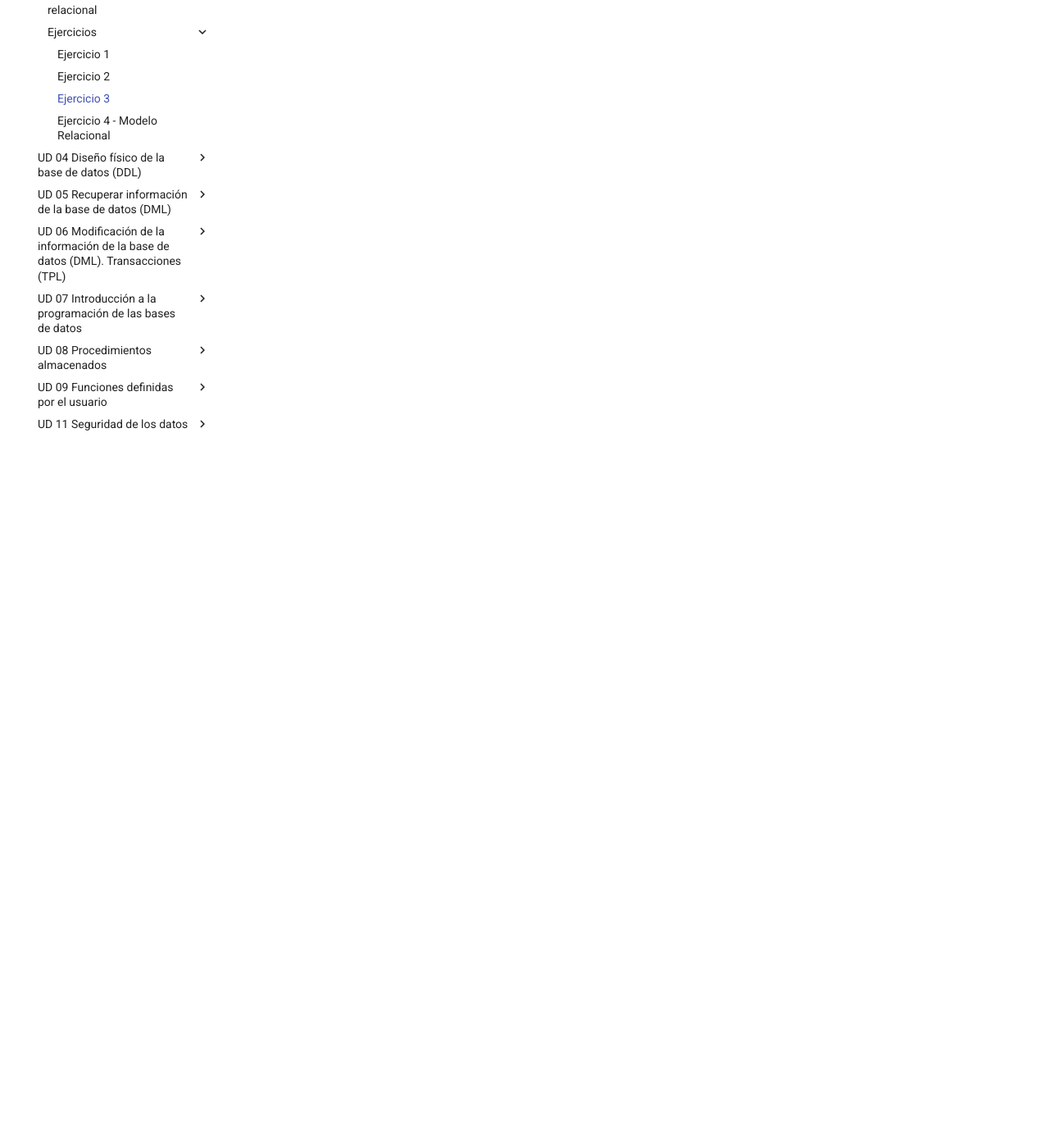
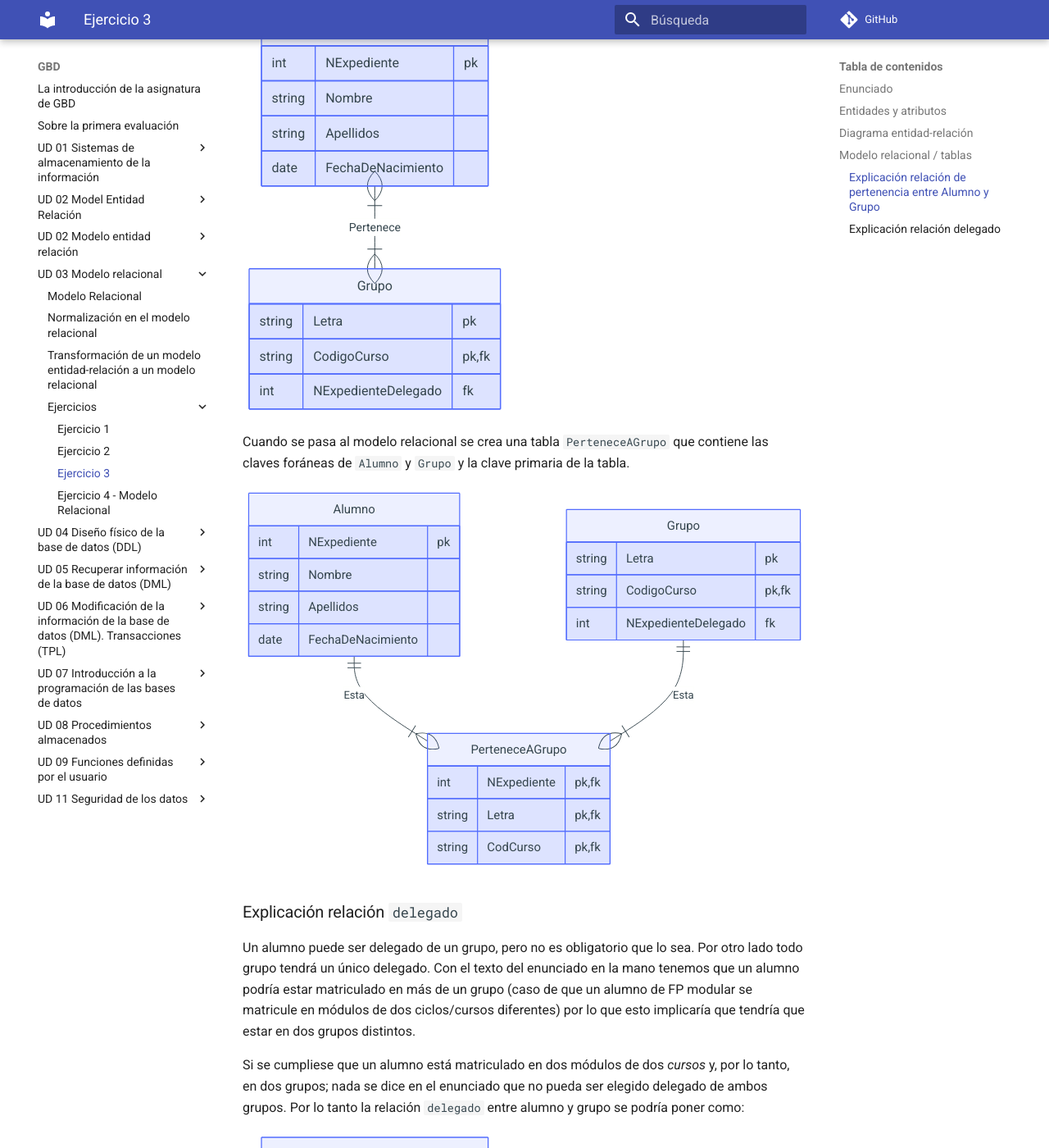
Before and after one commit to mmourazos/Curso-2024-2025, an MkDocs documentation site: the page built from docs/GBD/UD 03 - Modelo relacional/Ejercicios/Ejercicio 3.md, in a window 1280 px wide and 1400 px high, scrolled down 4467 px. Shown: the whole window at 82% size. Built offline with MkDocs 1.6.1 and Material for MkDocs 9.7.7, drawn with Linux system fonts in a browser that asks for light colours; comment, search, counter and statistics services are not loaded; some of the changed text lies outside the part shown.

Commit message:
Corrección de los ejericicos GBD.

````diff
--- a/docs/GBD/UD 03 - Modelo relacional/Ejercicios/Ejercicio 3.md
+++ b/docs/GBD/UD 03 - Modelo relacional/Ejercicios/Ejercicio 3.md
@@ -2,15 +2,18 @@
 
 <!-- toc -->
 
-- [Enunciado](#enunciado)
-- [Entidades y atributos](#entidades-y-atributos)
-- [Diagrama entidad-relación](#diagrama-entidad-relacion)
+* [Enunciado](#enunciado)
+* [Entidades y atributos](#entidades-y-atributos)
+* [Diagrama entidad-relación](#diagrama-entidad-relación)
+* [Modelo relacional / tablas](#modelo-relacional--tablas)
+  * [Explicación relación de pertenencia entre `Alumno` y `Grupo`](#explicación-relación-de-pertenencia-entre-alumno-y-grupo)
+  * [Explicación relación `delegado`](#explicación-relación-delegado)
 
 <!-- tocstop -->
 
 ## Enunciado
 
-Se desea diseñar la base de datos de un Instituto. En la base de datos se desea guardar los datos de los **profesores** del Instituto (<ins>DNI, nombre, dirección y teléfono</ins>). Los **profesores** _imparten_ **módulos**, y cada **módulo** tiene un <ins>código y un nombre</ins>. Cada **alumno** está _matriculado_ en uno o varios **módulos**. De cada **alumno** se desea guardar el <ins>nº de expediente, nombre, apellidos y fecha de nacimiento</ins>. Los **profesores** pueden _impartir_ varios **módulos**, pero un **módulo** sólo puede ser _impartido_ por un **profesor**. Un curso tiene varios módulos y cada curso (código de curso) se _organiza_ en uno o más grupo de alumnos, uno de los cuales es el delegado del grupo.
+Se desea diseñar la base de datos de un Instituto. En la base de datos se desea guardar los datos de los **profesores** del Instituto (<ins>DNI, nombre, dirección y teléfono</ins>). Los **profesores** _imparten_ **módulos**, y cada **módulo** tiene un <ins>código y un nombre</ins>. Cada **alumno** está _matriculado_ en uno o varios **módulos**. De cada **alumno** se desea guardar el <ins>nº de expediente, nombre, apellidos y fecha de nacimiento</ins>. Los **profesores** pueden _impartir_ varios **módulos**, pero un **módulo** sólo puede ser _impartido_ por un **profesor**. Un **curso** tiene varios **módulos** y cada curso (código de curso) se _organiza_ en uno o más **grupo de alumnos**, uno de los cuales es el _delegado_ del grupo.
 
 ## Entidades y atributos
 
@@ -158,3 +161,82 @@ PerteneceAGrupo {
   string CodCurso pk, fk
 }
 ```
+
+### Explicación relación de pertenencia entre `Alumno` y `Grupo`
+
+En el diagrama se muestra que hay una relación entre `Alumno` y `Grupo` de varios a varios (respecto a su pertenencia). Esto se leería como _"un grupo contiene uno o más alumnos y una alumno puede pertenecer a uno o más grupos"_. Esto se deduce **si aceptamos que un alumno puede estar matriculado en módulos de diferentes cursos** como es el caso de FP modular (si no hay conflicto un alumno podría matricularse de hasta dos ciclos).
+
+Para representar esta relación se ha creado una tabla intermedia `PerteneceAGrupo` que contiene las claves foráneas de `Alumno` y `Grupo` y la clave primaria de la tabla.
+
+```mermaid
+erDiagram
+
+Alumno {
+  int NExpediente pk
+  string Nombre
+  string Apellidos
+  date FechaDeNacimiento
+}
+
+Grupo {
+  string Letra pk
+  string CodigoCurso pk,fk
+  int NExpedienteDelegado fk
+}
+
+Alumno }|--|{ Grupo : Pertenece
+```
+
+Cuando se pasa al modelo relacional se crea una tabla `PerteneceAGrupo` que contiene las claves foráneas de `Alumno` y `Grupo` y la clave primaria de la tabla.
+
+```mermaid
+erDiagram
+
+Alumno {
+  int NExpediente pk
+  string Nombre
+  string Apellidos
+  date FechaDeNacimiento
+}
+
+Grupo {
+  string Letra pk
+  string CodigoCurso pk,fk
+  int NExpedienteDelegado fk
+}
+
+PerteneceAGrupo {
+  int NExpediente pk, fk
+  string Letra pk, fk
+  string CodCurso pk, fk
+}
+
+Alumno ||--|{ PerteneceAGrupo: Esta
+Grupo ||--|{ PerteneceAGrupo: Esta
+```
+
+### Explicación relación `delegado`
+
+Un alumno puede ser delegado de un grupo, pero no es obligatorio que lo sea. Por otro lado todo grupo tendrá un único delegado.
+Con el texto del enunciado en la mano tenemos que un alumno podría estar matriculado en más de un grupo (caso de que un alumno de FP modular se matricule en módulos de dos ciclos/cursos diferentes) por lo que esto implicaría que tendría que estar en dos grupos distintos.
+
+Si se cumpliese que un alumno está matriculado en dos módulos de dos _cursos_ y, por lo tanto, en dos grupos; nada se dice en el enunciado que no pueda ser elegido delegado de ambos grupos. Por lo tanto la relación `delegado` entre alumno y grupo se podría poner como:
+
+```mermaid
+erDiagram
+
+Alumno {
+  int NExpediente pk
+  string Nombre
+  string Apellidos
+  date FechaDeNacimiento
+}
+
+Grupo {
+  string Letra pk
+  string CodigoCurso pk,fk
+  int NExpedienteDelegado fk
+}
+
+Alumno ||--o| Grupo : Delegado
+```
````
Also changed, not shown: docs/GBD/UD 03 - Modelo relacional/Ejercicios/Ejercicio 2.md (+12 -0 lines), docs/GBD/UD 03 - Modelo relacional/Ejercicios/Ejercicio 4.md (+11 -0 lines).
